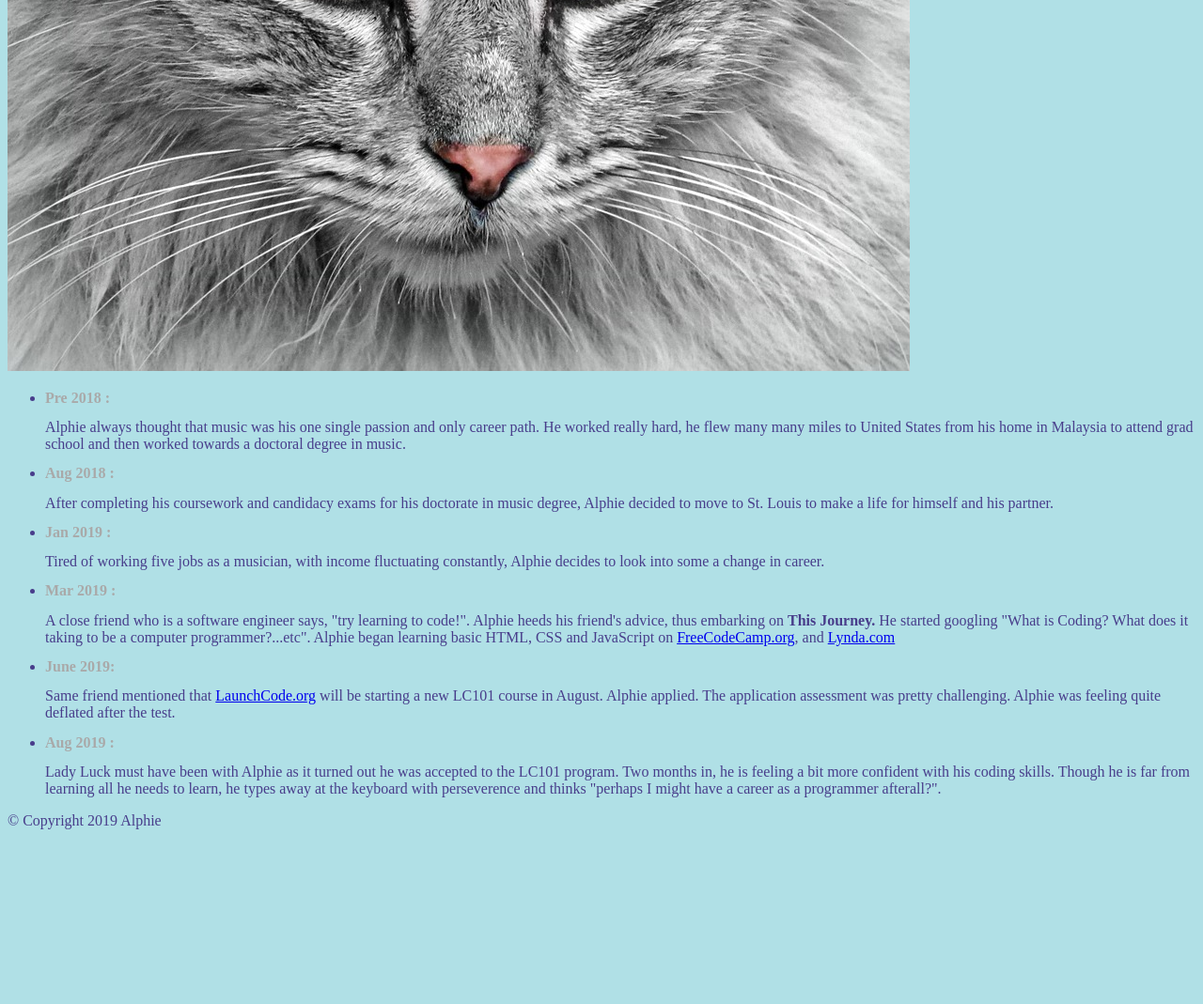
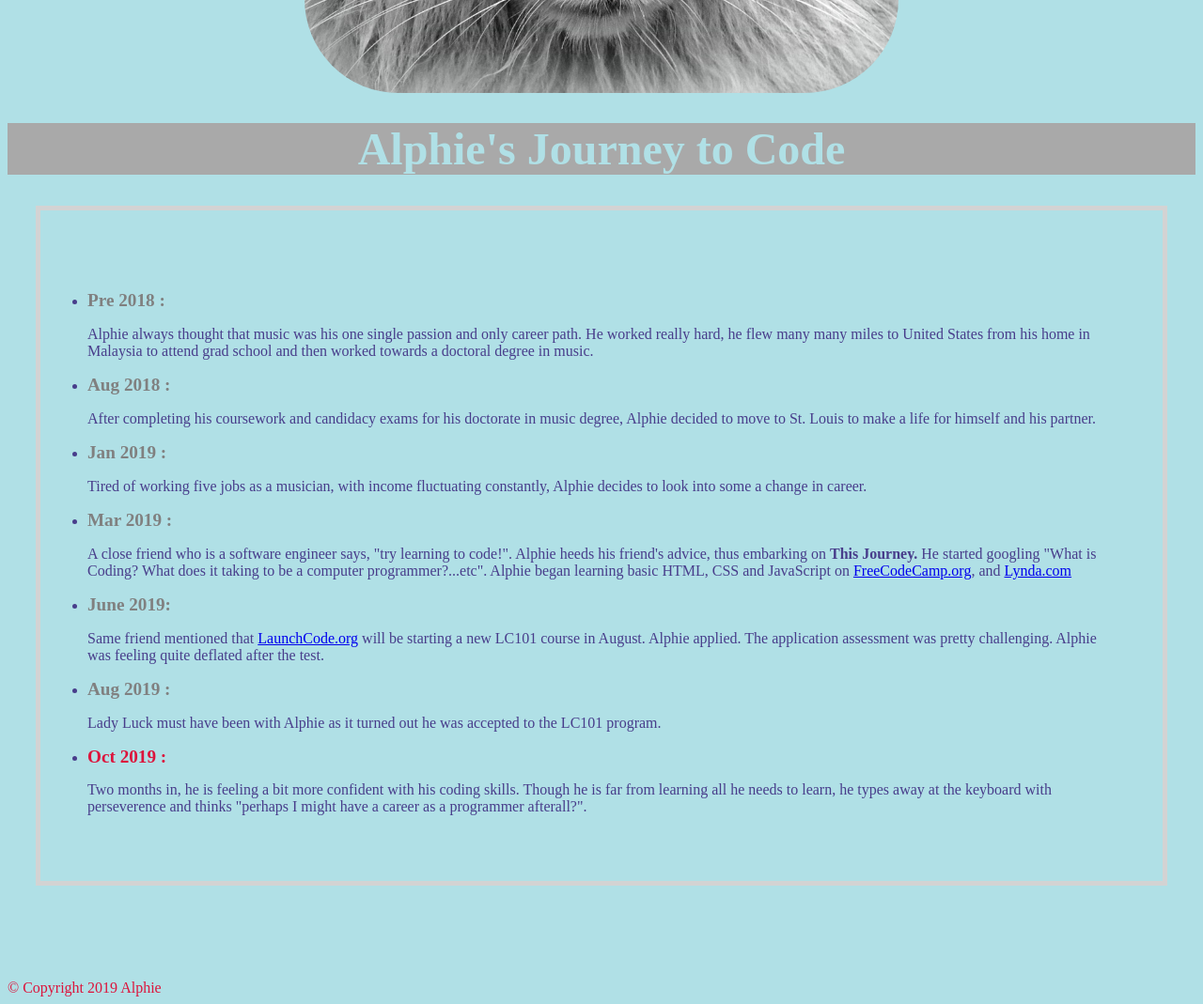
Before and after one commit to AlphieKiu/html-me-something, a plain HTML site: page index.html in a window 1280 px wide. Shown: the part 340-1409 px from the top of the page at 94% size. Before the commit the page ends 1231 px from the top, so only its background shows below. Drawn offline with Linux system fonts and the light colour scheme.

Commit message:
before submission

```diff
--- a/index.html
+++ b/index.html
@@ -7,31 +7,34 @@
 </head>
 
 <body>
-    <h1>What led Alphie to LaunchCode and LC101???</h1>
     <img src="Cat.jpg" alt="Cat Pic">
+    <h1>Alphie's Journey to Code</h1>
     <p>
         <ul>
             <li>
-                <h2>Pre 2018 :</h2> Alphie always thought that music was his one single passion and only career path. He worked really hard, he flew many many miles to United States from his home in Malaysia to attend grad school and then worked towards a
+                <h2 class="gray">Pre 2018 :</h2> Alphie always thought that music was his one single passion and only career path. He worked really hard, he flew many many miles to United States from his home in Malaysia to attend grad school and then worked towards a
                 doctoral degree in music.
             </li>
             <li>
-                <h2>Aug 2018 :</h2> After completing his coursework and candidacy exams for his doctorate in music degree, Alphie decided to move to St. Louis to make a life for himself and his partner.
+                <h2 class="gray">Aug 2018 :</h2> After completing his coursework and candidacy exams for his doctorate in music degree, Alphie decided to move to St. Louis to make a life for himself and his partner.
             </li>
             <li>
-                <h2>Jan 2019 :</h2> Tired of working five jobs as a musician, with income fluctuating constantly, Alphie decides to look into some a change in career.
+                <h2 class="gray">Jan 2019 :</h2> Tired of working five jobs as a musician, with income fluctuating constantly, Alphie decides to look into some a change in career.
             </li>
             <li>
-                <h2>Mar 2019 :</h2> A close friend who is a software engineer says, "try learning to code!". Alphie heeds his friend's advice, thus embarking on <b>This Journey.</b> He started googling "What is Coding? What does it taking to be a computer
+                <h2 class="gray">Mar 2019 :</h2> A close friend who is a software engineer says, "try learning to code!". Alphie heeds his friend's advice, thus embarking on <b>This Journey.</b> He started googling "What is Coding? What does it taking to be a computer
                 programmer?...etc". Alphie began learning basic HTML, CSS and JavaScript on <a href="https://www.freecodecamp.org" target="_blank">FreeCodeCamp.org</a>, and <a href="https://www.lynda.com" target="_blank">Lynda.com</a>
             </li>
             <li>
-                <h2>June 2019:</h2> Same friend mentioned that <a href="https://www.launchcode.org" target="_blank">LaunchCode.org</a> will be starting a new LC101 course in August. Alphie applied. The application assessment was pretty challenging. Alphie
+                <h2 class="gray">June 2019:</h2> Same friend mentioned that <a href="https://www.launchcode.org" target="_blank">LaunchCode.org</a> will be starting a new LC101 course in August. Alphie applied. The application assessment was pretty challenging. Alphie
                 was feeling quite deflated after the test.
             </li>
             <li>
-                <h2>Aug 2019 :</h2> Lady Luck must have been with Alphie as it turned out he was accepted to the LC101 program. Two months in, he is feeling a bit more confident with his coding skills. Though he is far from learning all he needs to learn,
-                he types away at the keyboard with perseverence and thinks "perhaps I might have a career as a programmer afterall?".
+                <h2 class="gray">Aug 2019 :</h2> Lady Luck must have been with Alphie as it turned out he was accepted to the LC101 program.
+            </li>
+            <li>
+                <h2 id="special">Oct 2019 :</h2> Two months in, he is feeling a bit more confident with his coding skills. Though he is far from learning all he needs to learn, he types away at the keyboard with perseverence and thinks "perhaps I might have a career as
+                a programmer afterall?".
             </li>
         </ul>
     </p>
--- a/styles.css
+++ b/styles.css
@@ -6,14 +6,42 @@ body {
 h1 {
     color: powderblue;
     background-color: darkgrey;
+    text-align: center;
+    font-size: 3em;
 }
 
 h2 {
-    color: darkgrey;
-    font-size: 1em;
+    color: darkslateblue;
+    font-size: 1.2em;
 }
 
 ul {
     color: darkslateblue;
-    font-size: 2 em;
+    margin: 30px;
+    padding: 70px 50px;
+    border-style: solid;
+    border-width: 5px;
+    border-color: lightgray;
 }
+
+img {
+    border-radius: 100px;
+    align-content: center;
+    display: block;
+    margin-left: auto;
+    margin-right: auto;
+    width: 50%;
+}
+
+footer {
+    color: crimson;
+    margin-top: 100px;
+}
+
+.gray {
+    color: gray;
+}
+
+#special {
+    color: crimson;
+}
```
